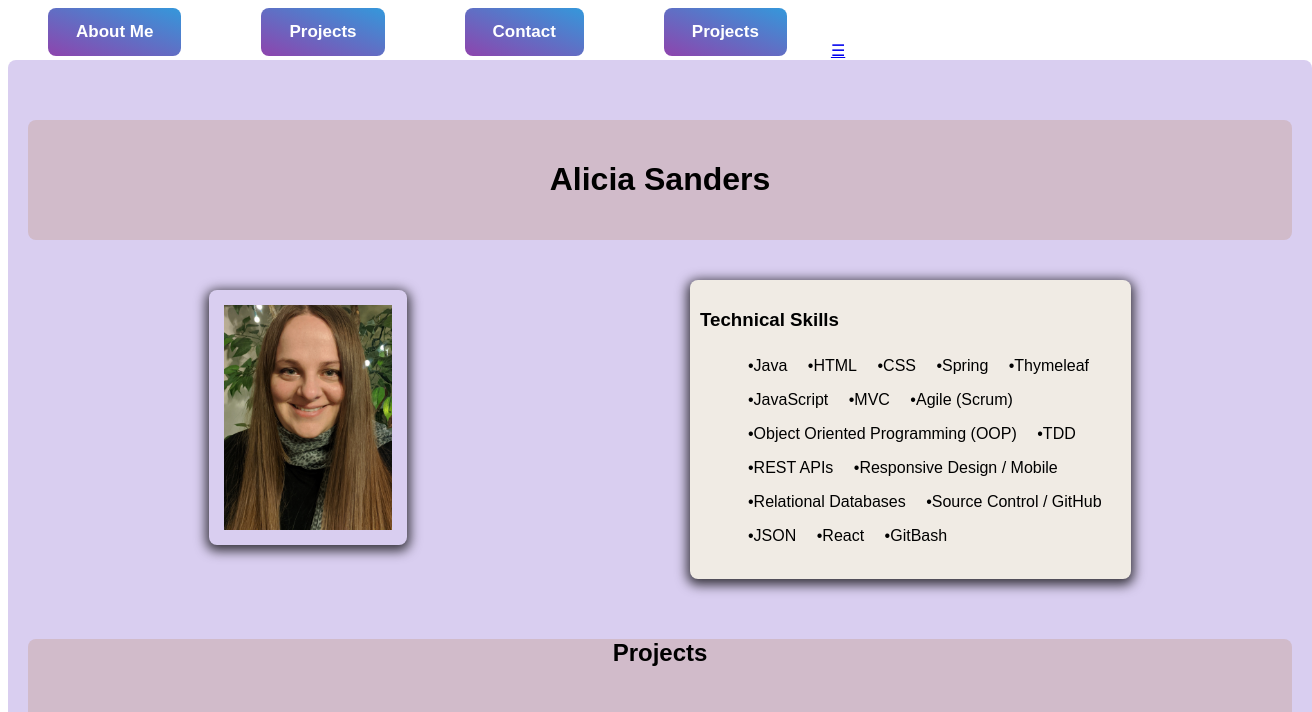
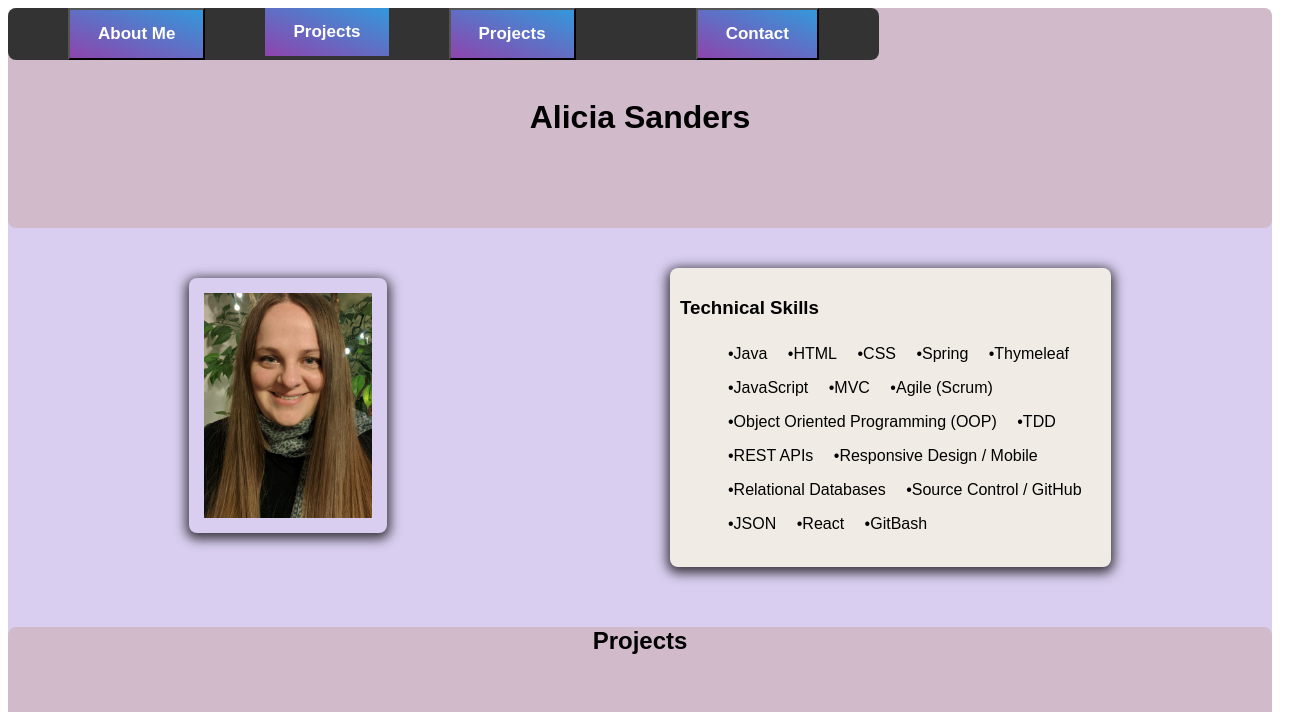
Before and after one commit to asanders7/asanders7.github.io, a plain HTML site: page index.html in a window 1280 px wide. Shown: the top 712 px of the page, 1312 px wide, since content can reach past the window. Drawn offline with Linux system fonts and the light colour scheme.

Commit message:
nav bar changes

```diff
--- a/index.html
+++ b/index.html
@@ -9,22 +9,22 @@
 </head>
 <body>
     <nav class="nav-bar" id="myNav">
-        <a><button id="aboutMeBtn">About Me</button></a>
+        <button id="aboutMeBtn">About Me</button>
         <div class="project-dropdown-menu">
-            <a><button id="project-dropdown-button">Projects
+            <button id="project-dropdown-button">Projects
                 <i class="fa fa-caret-down"></i>
-            </button></a>
+            </button>
             <div class="project-dropdown-content">
-                <a><button class="picky-eater-btn">Picky Eater</button></a>
-                <a><button class="space-kidet-btn">Space KIDet</button></a>
-                <a><button class="trekking-app-btn">Trekking App</button></a>
-                <a><button class="donut-clicker-btn">Donut Clicker</button></a>
-                <a><button class="virtual-pet-shelter-btn">Virtual Pet Shelter</button></a>
+                <button class="picky-eater-btn">Picky Eater</button>
+                <button class="space-kidet-btn">Space KIDet</button>
+                <button class="trekking-app-btn">Trekking App</button>
+                <button class="donut-clicker-btn">Donut Clicker</button>
+                <button class="virtual-pet-shelter-btn">Virtual Pet Shelter</button>
             </div>
         </div>
-        <a><button id="projectBtn">Projects</button></a>
-        <a><button id ="contactBtn">Contact</button></a>
-        <a href="javascript:void(0);" class="icon" onclick="responsiveFunction()">&#9776;</a>
+        <button id="projectBtn">Projects</button>
+        <button id ="contactBtn">Contact</button>
+        <!-- <a href="javascript:void(0);" class="icon" onclick="responsiveFunction()">&#9776;</a> -->
     </nav>
     <div class="container">
         <header>
--- a/index.js
+++ b/index.js
@@ -1,17 +1,17 @@
 import PickyEaterPage from './PickyEaterPage.js';
 import SpaceKIDetPage from './SpaceKIDetPage.js';
 
-responsiveFunction();
+// responsiveFunction();
 
-function responsiveFunction() {
-    var x = document.getElementById("myNav");
-    if (x.className === "nav-bar") {
-        x.className += "responsive";
-    }
-    else {
-        x.className = "nav-bar";
-    }
-}
+// function responsiveFunction() {
+//     var x = document.getElementById("myNav");
+//     if (x.className === "nav-bar") {
+//         x.className += "responsive";
+//     }
+//     else {
+//         x.className = "nav-bar";
+//     }
+// }
 
 const aboutMeModal = document.getElementById("about-me-paragraph");
 const aboutMeButton = document.getElementById("aboutMeBtn");
--- a/style.css
+++ b/style.css
@@ -1,36 +1,31 @@
 .container {
     background-color: rgb(217, 206, 240);
     border-radius: 8px;
+    height: 100%;
     font-family: Arial;
     margin: auto;
-    padding: 20px;
     width: 100%;
 }
+
 .nav-bar {
     background-color: #333;
     border-radius: 8px;
     overflow: hidden;
     position: fixed;
-    width: 100%;
 }
 #aboutMeBtn,
 #projectBtn,
 #contactBtn,
-#project-dropdown-button,
-.picky-eater-btn,
-.space-kidet-btn,
-.trekking-app-btn,
-.donut-clicker-btn,
-.virtual-pet-shelter-btn {
+#project-dropdown-button {
     background-image: linear-gradient(to right top, #8e44ad 0%, #3498db 100%);
-    border: none;
-    border-radius: 8px;
+    /* border: none; */
     color: white;
+    /* display: block; */
     float: left;
     font-size: 17px;
     font-weight: bolder;
-    margin-left: 40px;
-    margin-right: 40px;
+    margin-left: 60px;
+    margin-right: 60px;
     padding: 14px 28px;
     text-align: center;
 }
@@ -46,16 +41,42 @@
     color: rgb(223, 76, 161);
 }
 .project-dropdown-menu {
-    position: relative;
-    display: inline-block;
+    /* position: relative; */
+    /* display: inline-block; */
+    /* border: none; */
+    float: left;
+    overflow: hidden;
+}
+.project-dropdown-menu #project-dropdown-button {
     border: none;
+    padding: 14px 28px;
+    margin: 0;
+    outline: none;
 }
 .project-dropdown-content {
     display: none;
-    position: absolute;
+    /* position:absolute; */
     min-width: 160px;
     box-shadow: 0px 8px 16px 0px rgba(0, 0, 0, 0.2);
     z-index: 1;
+}
+.picky-eater-btn,
+.space-kidet-btn,
+.trekking-app-btn,
+.donut-clicker-btn,
+.virtual-pet-shelter-btn {
+    /* float: none; */
+    padding: 14px 28px;
+    position: relative;
+    z-index: 1;
+    display: block;
+    text-align: left;
+
+    background-image: linear-gradient(to right top, #8e44ad 0%, #3498db 100%);
+    /* border: none; */
+    color: white;
+    /* display: block; */
+    font-size: 17px;
 }
 .project-dropdown-menu:hover .project-dropdown-content {
     display: block;
@@ -63,8 +84,8 @@
 /* .project-dropdown-menu:hover .project-dropdown-button {
     background-color: rgb(219, 163, 219);
 } */
-@media screen and (max-width: 600px) {
-    .nav-bar a:not(:first-child), .project-dropdown-menu .project-dropdown-button {
+/* @media screen and (max-width: 600px) {
+    .nav-bar a:not(:first-child), .project-dropdown-menu #project-dropdown-button {
         display: none;
     }
     .nav-bar a.icon {
@@ -94,13 +115,13 @@
 }
 .nav-bar .icon {
     display: none;
-}
+} */
 header {
     align-items: center;
     background-color: rgb(209, 187, 202);
     border-radius: 8px;
-    margin-top: 40px;
-    padding: 20px;
+    margin: auto;
+    padding: 70px;
 }
 .main-title {
     text-align: center;
```
